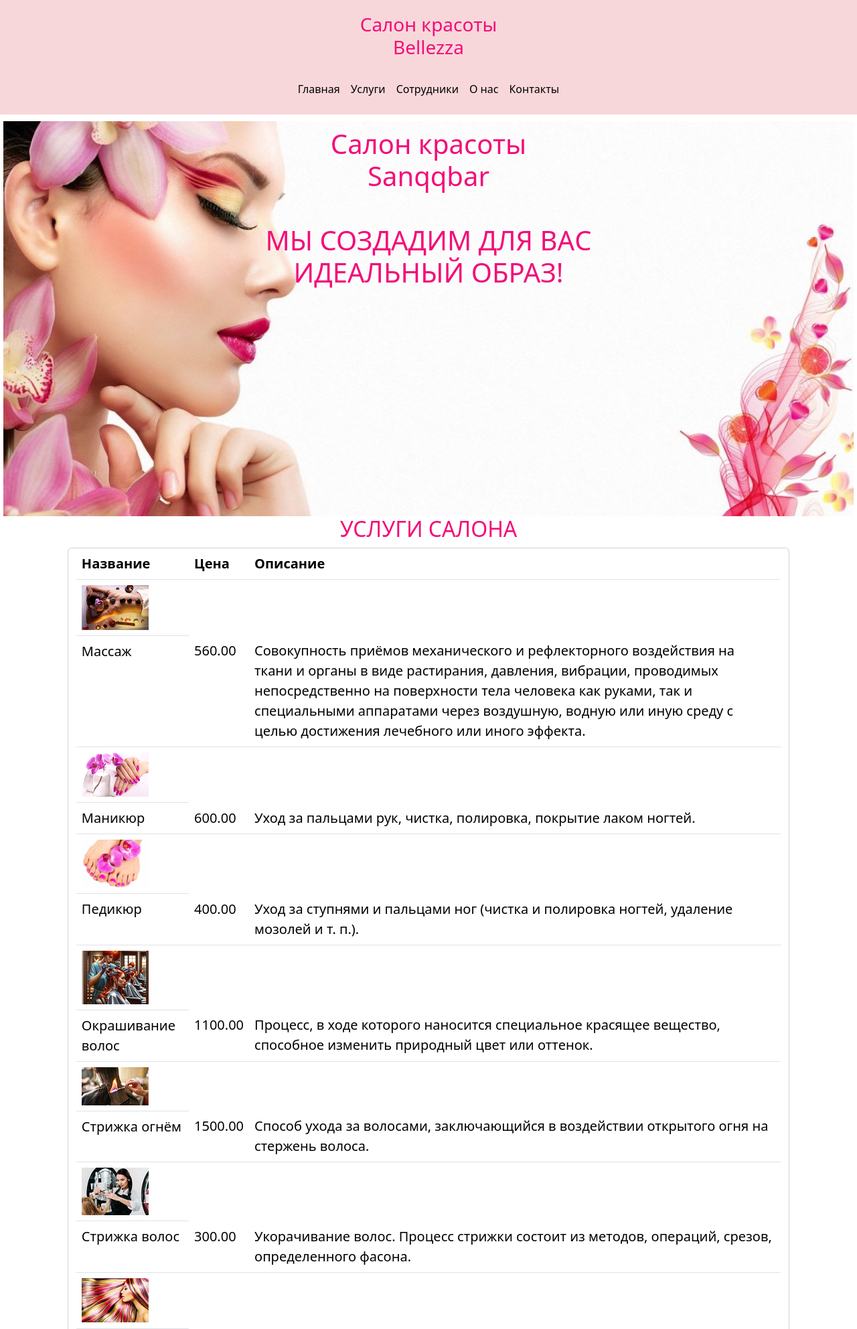
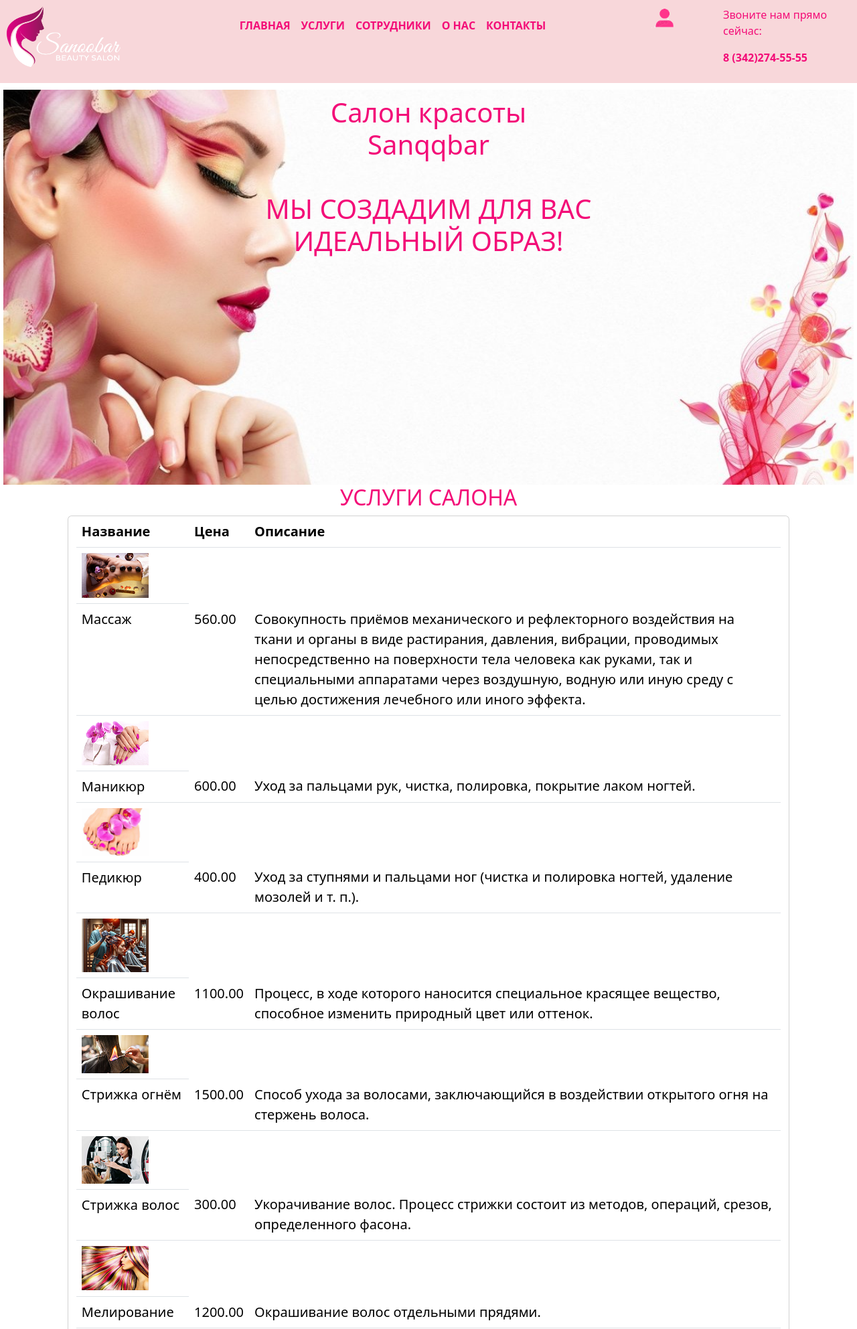
Before and after one commit to VictoriaShevchuk/Beauty-salon, a PHP site: page /index.php in a window 1280 px wide. Shown: the top 1985 px of the page at 67% size. Run offline with PHP 8.4, Linux system fonts and the light colour scheme; data comes from the database, SQL or seed files in the repository.

Commit message:
Update nav.php

```diff
--- a/beautysalon/template/nav.php
+++ b/beautysalon/template/nav.php
@@ -1,11 +1,9 @@
 <header>
   <div class="row">
-<div class="col-lg-4"></div>
-<div class="col-lg-4">
-<h3 class="salon">Салон красоты <br>Bellezza</h3>
+      <div class="col-lg-2">
+        <img src="images/logo3.png"width="170"height="90">
        </div>
-<div class="col-4"></div>
-  <div class="col-lg-12">
+          <div class="col-lg-7">
             <nav class="navbar navbar-expand-lg">
               <div class="container-fluid justify-content-center ">
                 <button class="navbar-toggler" type="button" data-bs-toggle="collapse" data-bs-target="#navbarNav" aria-controls="navbarNav" aria-expanded="false" aria-label="Переключатель навигации">
@@ -15,19 +13,19 @@
                   <div class="menu">
                     <ul class="navbar-nav ">
                       <li class="nav-item">
-                        <a class="nav-link active" href="#index">Главная</a>
+                        <a class="nav-link active" href="index.php"style="color:rgb(243, 13, 120);"><b>ГЛАВНАЯ</b></a>
                       </li>
                       <li class="nav-item">
-                        <a class="nav-link active" href="#services">Услуги</a>
+                        <a class="nav-link active" href="services.php"style="color:rgb(243, 13, 120);"><b>УСЛУГИ</b></a>
                       </li>
                       <li class="nav-item">
-                        <a class="nav-link active" href="#staff">Сотрудники</a>
+                        <a class="nav-link active" href="staff.php"style="color:rgb(243, 13, 120);"><b>СОТРУДНИКИ</b></a>
                       </li>
                       <li class="nav-item">
-                        <a class="nav-link active" href="#aboutus">О нас</a>
+                        <a class="nav-link active" href="aboutus.php"style="color:rgb(243, 13, 120);"><b>О НАС</b></a>
                       </li>
                       <li class="nav-item">
-                        <a class="nav-link active" href="#contacts">Контакты</a>
+                        <a class="nav-link active" href="contacts.php"style="color:rgb(243, 13, 120);"><b>КОНТАКТЫ</b></a>
                       </li>
                     </ul>
                   </div>
@@ -35,5 +33,16 @@
                </div>
             </nav>
           </div>
+     <div class="col-lg-1">
+      <div class="lichka">
+       <a href="lichka.php"><img src="images/22.png" alt="Личный"style="width:40px"></a>
+      </div>
+     </div>
+     <div class="col-lg-2">
+      <div class="phone">
+       <p>Звоните нам прямо <br>сейчас: </p>
+       <p class="numb"><b> 8 (342)274-55-55</b></p>
+      </div>
+     </div>
   </div>
 </header>
```
Lines whose indentation alone changed are shown as unchanged.
